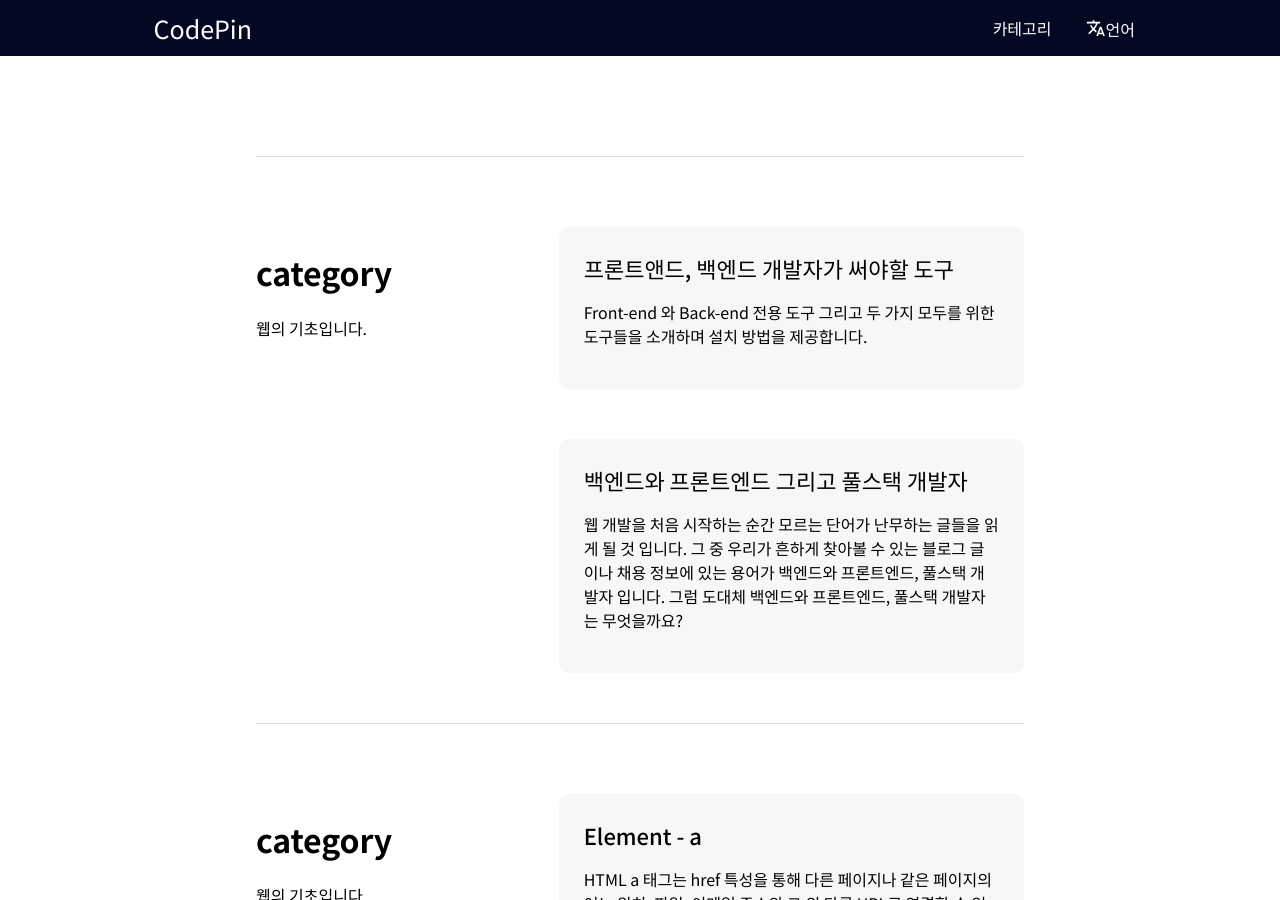
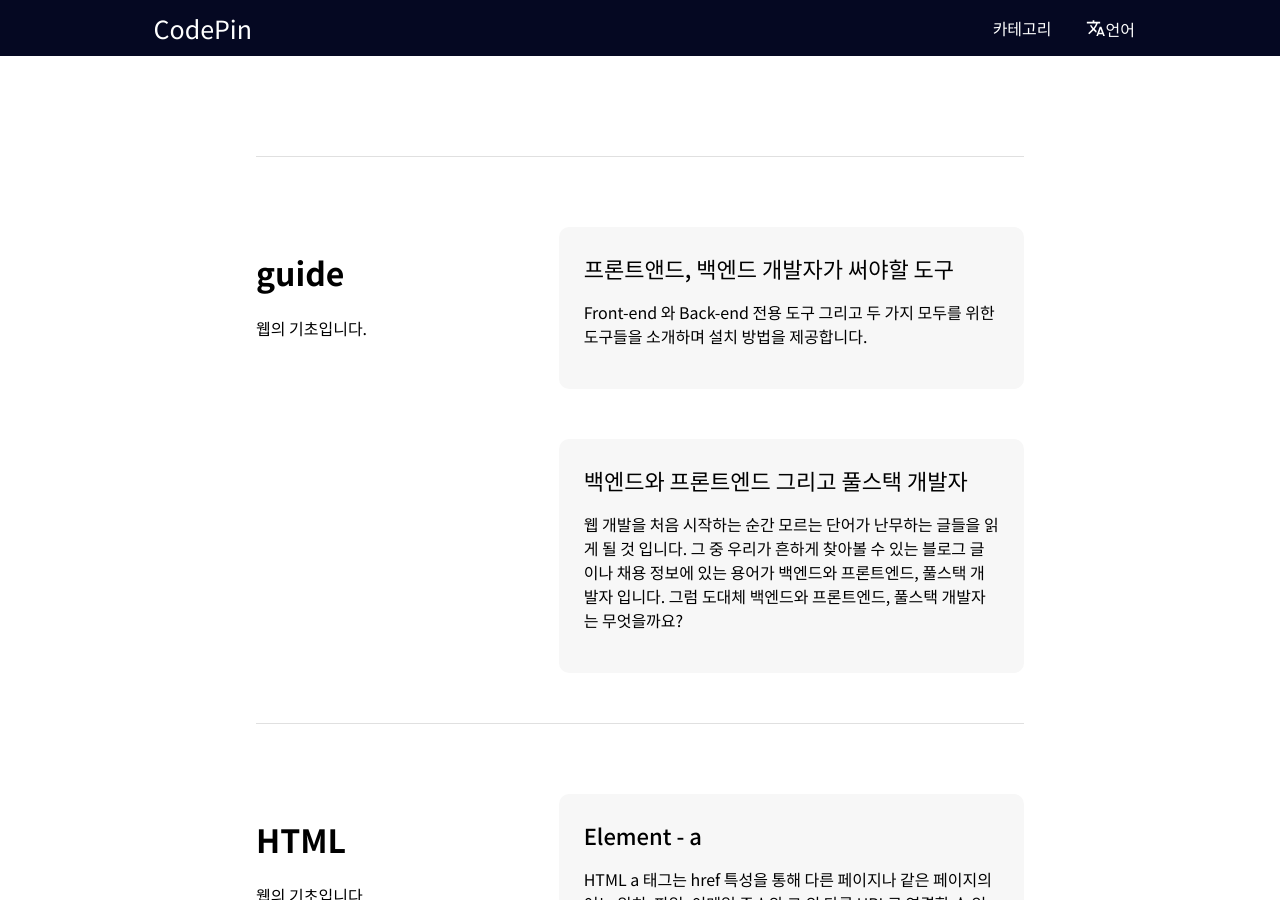
Before and after one commit to WADE-OSS/CodePin, a Jekyll site: the page built from category.html, in a window 1280 px wide and 900 px high, scrolled down 334 px. Built offline with Jekyll 4.4.1, drawn with Linux system fonts in a browser that asks for light colours; Markdown is read by kramdown in place of the engine named in the settings.

Commit message:
Update category.html

```diff
--- a/category.html
+++ b/category.html
@@ -13,7 +13,7 @@
     {% for category in site.categories %}
       <div class="category">
           <div class="info">
-              <h1 class="title">category</h1>
+              <h1 class="title">{{ category[0] }}</h1>
               <p>웹의 기초입니다.</p>
           </div>
           <div class="list">
```
